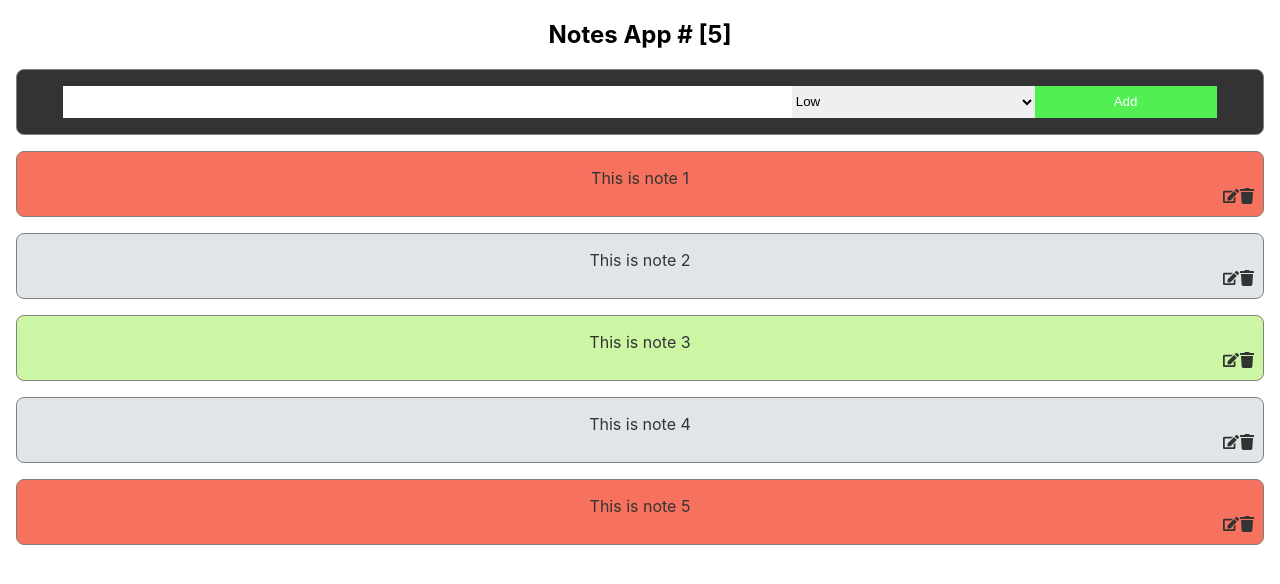
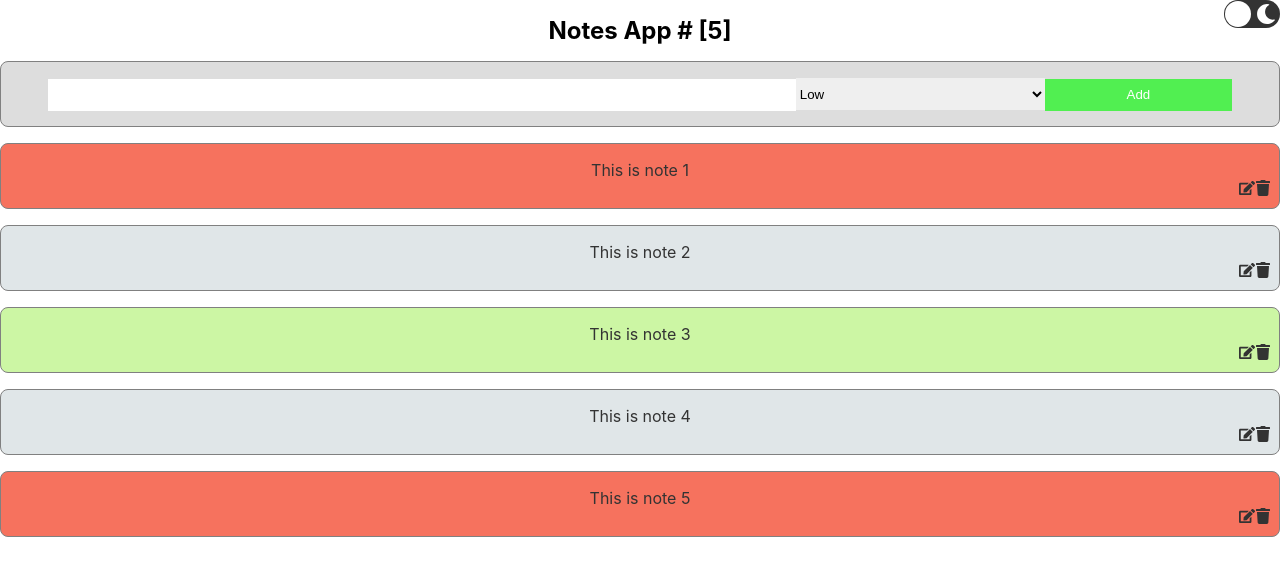
Before and after one commit to kartavya99/Note-App-TypeScript, a React (Create React App) app: page / in a window 1280 px wide. Shown: the top 584 px of the page. Built offline with nearby package versions, Linux system fonts and the light colour scheme.

Commit message:
dark/light theme added with context api

```diff
--- a/package.json
+++ b/package.json
@@ -14,6 +14,7 @@
     "react-dom": "^18.2.0",
     "react-icons": "^5.0.1",
     "react-scripts": "5.0.1",
+    "react-switch": "^7.0.0",
     "typescript": "^4.9.5",
     "uuid": "^9.0.1",
     "web-vitals": "^2.1.4"
--- a/src/App.css
+++ b/src/App.css
@@ -1,4 +1,4 @@
-.App {
-  text-align: center;
-  margin: 0 1rem;
+.react-switch {
+  position: absolute !important;
+  right: 0;
 }
--- a/src/App.tsx
+++ b/src/App.tsx
@@ -1,65 +1,48 @@
+import { useState } from "react";
+import { ThemeContext } from "./context/themeContext/theme";
+import Home from "./pages/home/home";
+import Switch from "react-switch";
 import "./App.css";
-import Note from "./components/note/note";
-import { Notes } from "./components/note/data";
-import AddNote from "./components/add-note/add-note";
-import { useState } from "react";
-import { NoteType } from "./components/note/note-type";
+import { FaSun, FaMoon } from "react-icons/fa";
 
 function App() {
-  const [notes, setNotes] = useState(Notes);
-  const [editMode, setEditMode] = useState(false);
-  const [noteToBeEditted, setNoteToBeEditted] = useState<NoteType | null>(null);
+  const [theme, setTheme] = useState("light");
+  const [checked, setChecked] = useState(false);
 
-  const addNote = (note: NoteType) => {
-    setNotes([note, ...notes]);
-  };
-
-  const updateNote = (updatedNote: NoteType) => {
-    const index = notes.findIndex((note) => note.id === updatedNote.id);
-    let editedNotes = [...notes];
-    editedNotes.splice(index, 1, updatedNote);
-    setNotes(editedNotes);
-    setEditMode(false);
-  };
-
-  const editNote = (id: string) => {
-    console.log("edit", id);
-    const note = notes.find((note) => note.id === id);
-    setEditMode(true);
-    if (note) {
-      setNoteToBeEditted(note);
+  const changeHandler = (check: boolean) => {
+    setChecked(!checked);
+    if (check) {
+      setTheme("dark");
+    } else {
+      setTheme("light");
     }
   };
-
-  const deleteNote = (id: string) => {
-    const index = notes.findIndex((note) => note.id === id);
-    let editedNotes = [...notes];
-    editedNotes.splice(index, 1);
-    setNotes(editedNotes);
-  };
-
   return (
-    <div className="App">
-      <h2>Notes App # [{notes.length}]</h2>
-      <AddNote
-        addNote={addNote}
-        editMode={editMode}
-        noteToBeEditted={noteToBeEditted}
-        updateNote={updateNote}
-      ></AddNote>
-      <div>
-        {notes.map((note) => (
-          <Note
-            key={note.id}
-            id={note.id}
-            priority={note.priority}
-            text={note.text}
-            editNote={editNote}
-            deleteNote={deleteNote}
-          ></Note>
-        ))}
-      </div>
-    </div>
+    <ThemeContext.Provider value={theme}>
+      <Switch
+        onChange={changeHandler}
+        checked={checked}
+        className="react-switch"
+        uncheckedIcon={
+          <FaMoon
+            size={20}
+            style={{ paddingTop: "4px", paddingRight: "4px", float: "right" }}
+            color="white"
+          ></FaMoon>
+        }
+        checkedIcon={
+          <FaSun
+            size={20}
+            style={{ paddingTop: "4px", paddingLeft: "4px" }}
+            color="yellow"
+          ></FaSun>
+        }
+        onColor="#900"
+        offColor="#333"
+        onHandleColor="#000"
+      ></Switch>
+      <Home></Home>
+    </ThemeContext.Provider>
   );
 }
 
--- a/src/components/add-note/add-note.tsx
+++ b/src/components/add-note/add-note.tsx
@@ -1,8 +1,9 @@
-import { useEffect, useState } from "react";
+import { useContext, useEffect, useState } from "react";
 import "./add-note.css";
 import { NoteType, Priority } from "../note/note-type";
 import { v4 as uuidv4 } from "uuid";
 import Card from "../card/card";
+import { ThemeContext } from "../../context/themeContext/theme";
 
 type addNoteProps = {
   addNote: (note: NoteType) => void;
@@ -14,6 +15,7 @@
 function AddNote(props: addNoteProps) {
   const [text, setText] = useState("");
   const [priority, setPriority] = useState<Priority>("low");
+  const theme = useContext(ThemeContext);
 
   const handleChange = (e: React.ChangeEvent<HTMLInputElement>) => {
     setText(e.target.value);
@@ -55,7 +57,7 @@
   };
 
   return (
-    <Card bgColor="#333" height="2" padding="1">
+    <Card bgColor={theme === "dark" ? "#333" : "#ddd"} height="2" padding="1">
       <form className="add-note">
         <input type="text" onChange={handleChange} value={text} />
         <select onChange={handleSelect} value={priority}>
--- a/src/components/card/card.css
+++ b/src/components/card/card.css
@@ -2,9 +2,16 @@
   border: 1px solid grey;
   padding: 2rem;
   font-size: 1rem;
-  color: #333;
   height: 3rem;
   border-radius: 0.5rem;
   margin-top: 1rem;
   position: relative;
 }
+
+.card.dark {
+  color: white;
+}
+
+.card.light {
+  color: #333;
+}
--- a/src/components/card/card.tsx
+++ b/src/components/card/card.tsx
@@ -1,4 +1,6 @@
+import { useContext } from "react";
 import "./card.css";
+import { ThemeContext } from "../../context/themeContext/theme";
 type CardProps = {
   children: JSX.Element;
   bgColor?: string;
@@ -7,9 +9,10 @@
 };
 
 function Card(props: CardProps) {
+  const theme = useContext(ThemeContext);
   return (
     <div
-      className="card"
+      className={`card ${theme}`}
       style={{
         backgroundColor: props.bgColor,
         height: `${props.height}rem`,
--- a/src/components/note/note-type.ts
+++ b/src/components/note/note-type.ts
@@ -6,8 +6,14 @@
   priority: Priority;
 };
 
-export enum Color {
+export enum ColorLight {
   high = "rgb(246, 114, 94)",
   medium = "rgb(204, 246, 164)",
   low = "rgb(224, 230, 232)",
 }
+
+export enum ColorDark {
+  high = "rgb(136, 25, 8)",
+  medium = "rgb(32, 183, 241)",
+  low = "rgb(135, 231, 43)",
+}
--- a/src/components/note/note.tsx
+++ b/src/components/note/note.tsx
@@ -1,7 +1,9 @@
 import "./note.css";
-import { Color, Priority } from "./note-type";
+import { ColorLight, ColorDark, Priority } from "./note-type";
 import Card from "../card/card";
 import { FaTrash, FaEdit } from "react-icons/fa";
+import { useContext } from "react";
+import { ThemeContext } from "../../context/themeContext/theme";
 type NoteProps = {
   id: string;
   text: string;
@@ -11,9 +13,14 @@
 };
 
 function Note(props: NoteProps) {
+  const theme = useContext(ThemeContext);
   return (
     <Card
-      bgColor={props.priority && Color[props.priority]}
+      bgColor={
+        theme === "dark"
+          ? props.priority && ColorDark[props.priority]
+          : props.priority && ColorLight[props.priority]
+      }
       height="2"
       padding="1"
     >
--- /dev/null
+++ b/src/context/themeContext/theme.tsx
@@ -0,0 +1,3 @@
+import { createContext } from "react";
+
+export const ThemeContext = createContext("dark");
--- /dev/null
+++ b/src/pages/home/home.css
@@ -0,0 +1,20 @@
+.home {
+  margin: 0;
+  text-align: center;
+  padding-top: 1rem;
+  height: 100vh;
+}
+
+.home h2 {
+  margin: 0;
+}
+
+.home.light {
+  background-color: white;
+  color: black;
+}
+
+.home.dark {
+  background-color: #333;
+  color: white;
+}
--- /dev/null
+++ b/src/pages/home/home.tsx
@@ -0,0 +1,68 @@
+import "./home.css";
+import Note from "../../components/note/note";
+import { Notes } from "../../components/note/data";
+import AddNote from "../../components/add-note/add-note";
+import { useContext, useState } from "react";
+import { NoteType } from "../../components/note/note-type";
+import { ThemeContext } from "../../context/themeContext/theme";
+
+function Home() {
+  const [notes, setNotes] = useState(Notes);
+  const [editMode, setEditMode] = useState(false);
+  const [noteToBeEditted, setNoteToBeEditted] = useState<NoteType | null>(null);
+  const theme = useContext(ThemeContext);
+
+  const addNote = (note: NoteType) => {
+    setNotes([note, ...notes]);
+  };
+
+  const updateNote = (updatedNote: NoteType) => {
+    const index = notes.findIndex((note) => note.id === updatedNote.id);
+    let editedNotes = [...notes];
+    editedNotes.splice(index, 1, updatedNote);
+    setNotes(editedNotes);
+    setEditMode(false);
+  };
+
+  const editNote = (id: string) => {
+    console.log("edit", id);
+    const note = notes.find((note) => note.id === id);
+    setEditMode(true);
+    if (note) {
+      setNoteToBeEditted(note);
+    }
+  };
+
+  const deleteNote = (id: string) => {
+    const index = notes.findIndex((note) => note.id === id);
+    let editedNotes = [...notes];
+    editedNotes.splice(index, 1);
+    setNotes(editedNotes);
+  };
+
+  return (
+    <div className={`home ${theme}`}>
+      <h2>Notes App # [{notes.length}]</h2>
+      <AddNote
+        addNote={addNote}
+        editMode={editMode}
+        noteToBeEditted={noteToBeEditted}
+        updateNote={updateNote}
+      ></AddNote>
+      <div>
+        {notes.map((note) => (
+          <Note
+            key={note.id}
+            id={note.id}
+            priority={note.priority}
+            text={note.text}
+            editNote={editNote}
+            deleteNote={deleteNote}
+          ></Note>
+        ))}
+      </div>
+    </div>
+  );
+}
+
+export default Home;
```
Also changed, not shown: src/index.tsx (+6 -6 lines), 1 other file (tests, documents, lock files or other folders).
